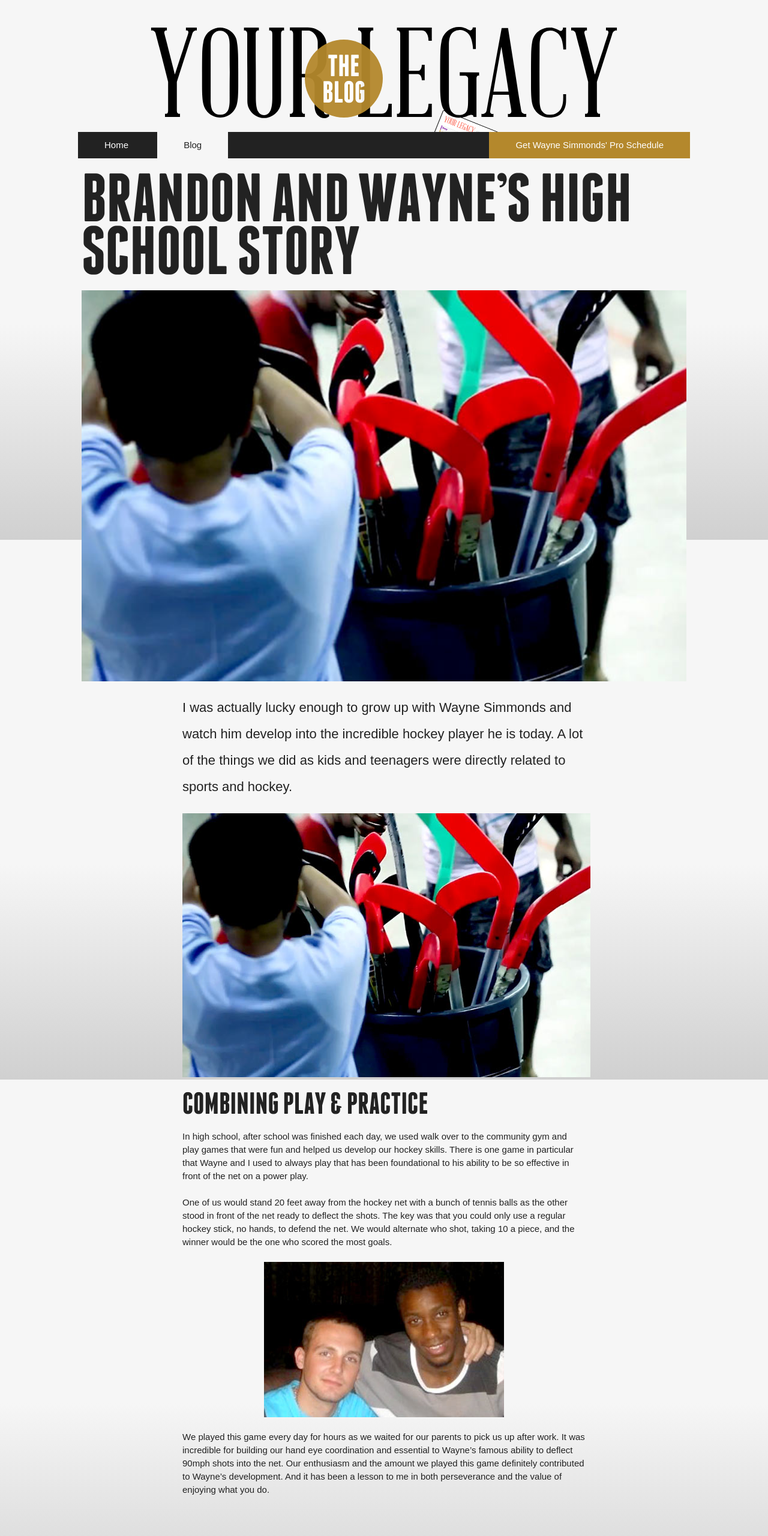
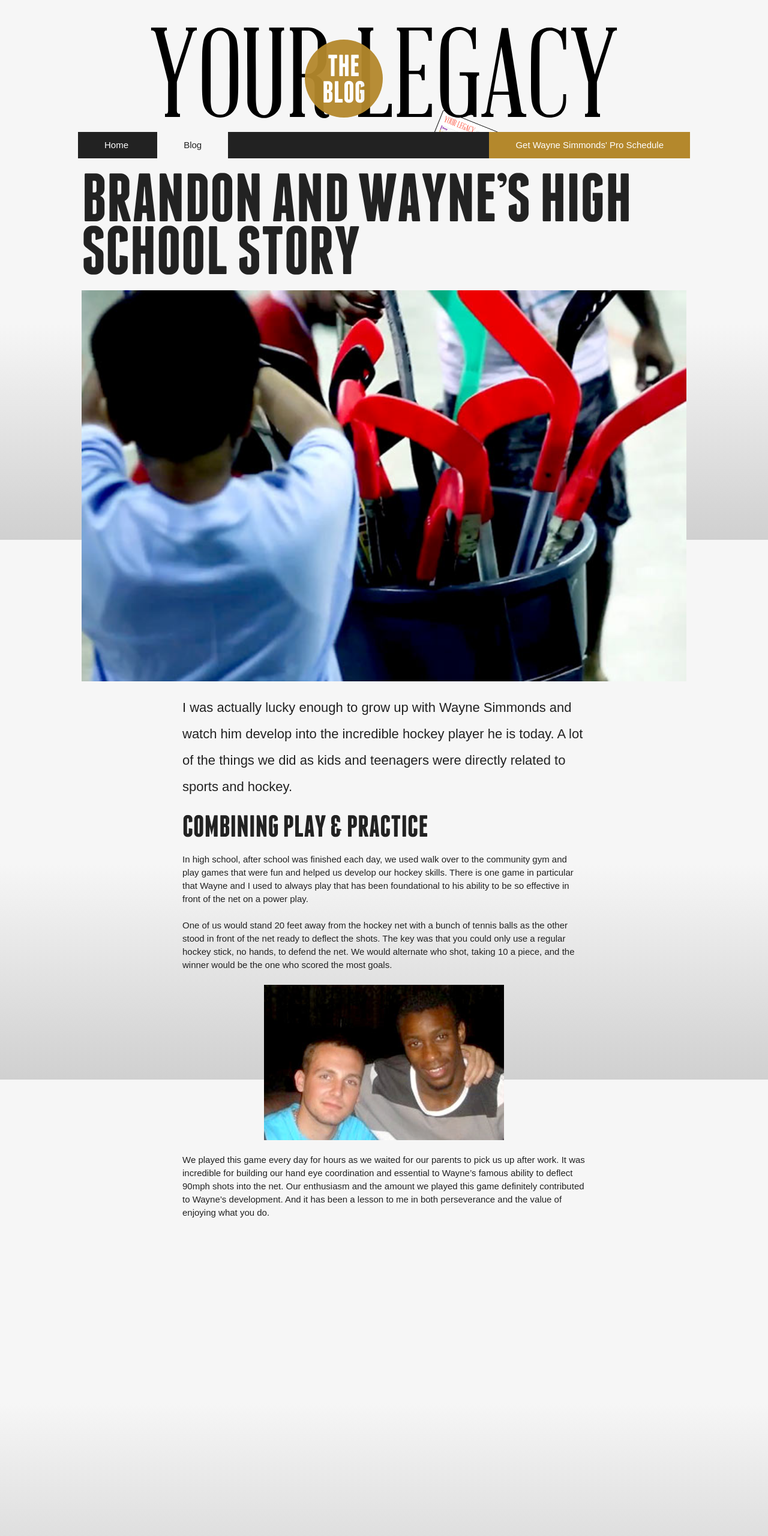
Before and after one commit to yourlegacy/yourlegacy, a Jekyll site: the page built from _posts/2013-11-19-brandon-and-wayne-s-high-school-story.md, in a window 1280 px wide. Shown: the whole page at 60% size. Built offline with Jekyll 4.4.1, drawn with Linux system fonts in a browser that asks for light colours; nearby versions of some CDN libraries; comment, search, counter and statistics services are not loaded.

Commit message:
Updated 2013-11-19-brandon-and-wayne-s-high-school-story.md

```diff
--- a/_posts/2013-11-19-brandon-and-wayne-s-high-school-story.md
+++ b/_posts/2013-11-19-brandon-and-wayne-s-high-school-story.md
@@ -8,9 +8,6 @@ splash: "/prose_media/your-legacy-youth-hockey.jpg"
 
 I was actually lucky enough to grow up with Wayne Simmonds and watch him develop into the incredible hockey player he is today. A lot of the things we did as kids and teenagers were directly related to sports and hockey.
 
-![your-legacy-youth-hockey.jpg](/prose_media/your-legacy-youth-hockey.jpg)
-
-
 ## Combining Play & Practice
 
 In high school, after school was finished each day, we used walk over to the community gym and play games that were fun and helped us develop our hockey skills. There is one game in particular that Wayne and I used to always play that has been foundational to his ability to be so effective in front of the net on a power play.
```
